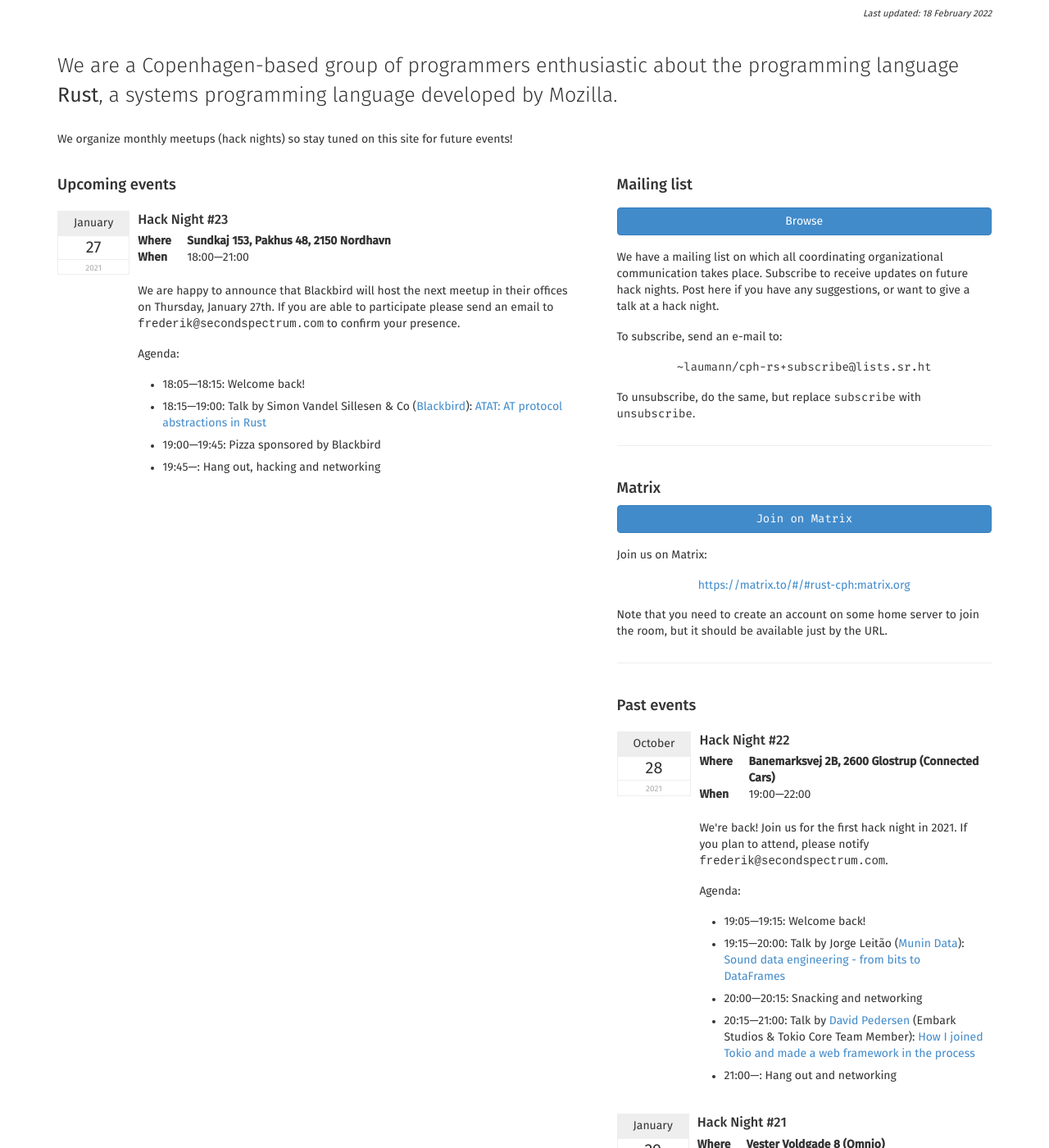
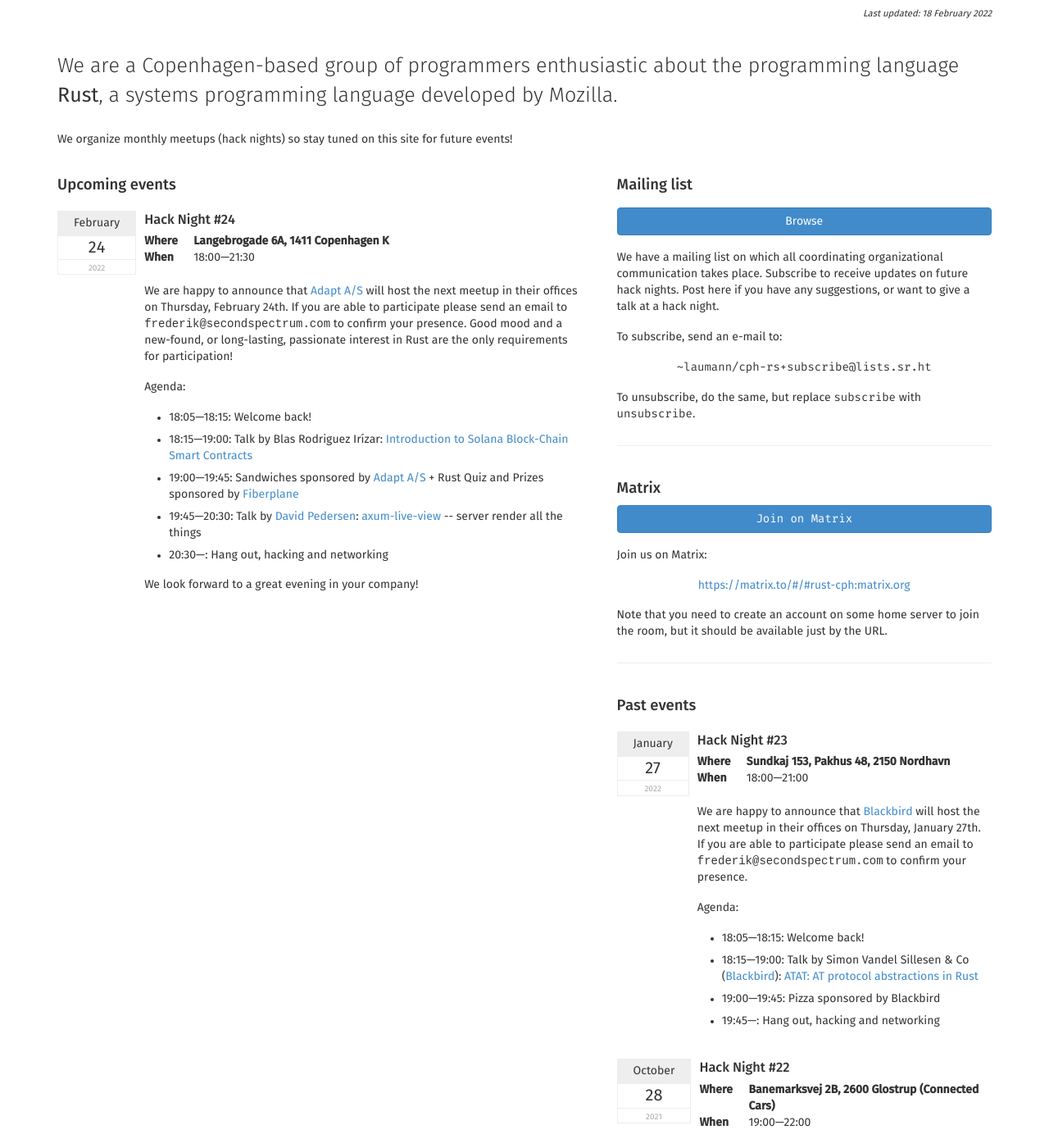
Before and after one commit to laumann/cph.rs, a Jekyll site: the page built from index.html, in a window 1280 px wide and 1400 px high, scrolled down 192 px. Shown: the whole window at 82% size. Built offline with Jekyll 4.4.1, drawn with Linux system fonts in a browser that asks for light colours; Markdown is read by kramdown in place of the engine named in the settings.

Commit message:
Added hacknight 24, and changed to spaces for indentation

```diff
--- a/index.html
+++ b/index.html
@@ -21,36 +21,41 @@ title: The Copenhagen Rust Group
             <h2>Upcoming events</h2>
             <article class="event">
                 <div class="event-date">
-				    <p class="event-month">January</p>
-			            <p class="event-day">27</p>
-			            <p class="event-year">2021</p>
+                    <p class="event-month">February</p>
+                    <p class="event-day">24</p>
+                    <p class="event-year">2022</p>
                 </div>
                 <div class="event-desc">
                     <h3 class="event-desc-header">
-					    Hack Night #23
+                    Hack Night #24
                 </h3>
 
                 <dl class="dl-horizontal">
                     <dt>Where</dt>
-				      <dd><strong>Sundkaj 153, Pakhus 48, 2150 Nordhavn</strong><dd>
+                    <dd><strong>Langebrogade 6A, 1411 Copenhagen K</strong><dd>
 
                     <dt>When</dt>
-				      <dd>18:00&mdash;21:00</dd>
+                    <dd>18:00&mdash;21:30</dd>
                 </dl>
 
-				    <p>We are happy to announce that Blackbird will host the next meetup in their offices on Thursday, January 27th. If you are able to participate please send an email to <kbd>frederik</kbd><!-- space --><kbd>@</kbd><!-- more space --><kbd>secondspectrum.com</kbd> to confirm your presence.
+                <p>We are happy to announce that <a href="https://adaptagency.com/">Adapt A/S</a> will host the next meetup in their offices on Thursday, February 24th. If you are able to participate please send an email to <kbd>frederik</kbd><!-- space --><kbd>@</kbd><!-- more space --><kbd>secondspectrum.com</kbd> to confirm your presence. Good mood and a new-found, or long-lasting, passionate interest in Rust are the only requirements for participation!
                 </p>
 
                 <p>Agenda:
                     <ul>
                         <li>18:05&mdash;18:15: Welcome back!</li>
-					<li>18:15&mdash;19:00: Talk by Simon Vandel Sillesen & Co (<a href="https://blackbird.online/">Blackbird</a>): <a href="https://github.com/BlackbirdHQ/atat">ATAT: AT protocol abstractions in Rust</a></li>
-					<li>19:00&mdash;19:45: Pizza sponsored by Blackbird </li>
-					<li>19:45&mdash;: Hang out, hacking and networking
+                        <li>18:15&mdash;19:00: Talk by Blas Rodriguez Irízar: <a href="https://github.com/solana-labs/solana">Introduction to Solana Block-Chain Smart Contracts</a></li>
+                        <li>19:00&mdash;19:45: Sandwiches sponsored by <a href="https://adaptagency.com/">Adapt A/S</a> + Rust Quiz and Prizes sponsored by <a href="https://twitter.com/fiberplane">Fiberplane</a></li>
+                        <li>19:45&mdash;20:30: Talk by <a href="https://github.com/davidpdrsn">David Pedersen</a>: <a href="https://github.com/davidpdrsn/axum-live-view">axum-live-view</a> -- server render all the things
+                        <li>20:30&mdash;: Hang out, hacking and networking
                     </ul>
+                </p>
+                <p>
+                    We look forward to a great evening in your company!
                 </p>
                 </div>
             </article>
+
       </div>
       <div class="col-md-5">
     <h2>Mailing list</h2>
@@ -83,6 +88,38 @@ title: The Copenhagen Rust Group
     <hr />
 
     <h2>Past events</h2>
+        <article class="event">
+          <div class="event-date">
+            <p class="event-month">January</p>
+                <p class="event-day">27</p>
+                <p class="event-year">2022</p>
+            </div>
+            <div class="event-desc">
+                <h3 class="event-desc-header">
+                Hack Night #23
+            </h3>
+
+            <dl class="dl-horizontal">
+                <dt>Where</dt>
+                <dd><strong>Sundkaj 153, Pakhus 48, 2150 Nordhavn</strong><dd>
+
+                <dt>When</dt>
+                <dd>18:00&mdash;21:00</dd>
+            </dl>
+
+            <p>We are happy to announce that <a href="https://blackbird.online/">Blackbird</a> will host the next meetup in their offices on Thursday, January 27th. If you are able to participate please send an email to <kbd>frederik</kbd><!-- space --><kbd>@</kbd><!-- more space --><kbd>secondspectrum.com</kbd> to confirm your presence.
+            </p>
+
+            <p>Agenda:
+                <ul>
+                    <li>18:05&mdash;18:15: Welcome back!</li>
+                    <li>18:15&mdash;19:00: Talk by Simon Vandel Sillesen & Co (<a href="https://blackbird.online/">Blackbird</a>): <a href="https://github.com/BlackbirdHQ/atat">ATAT: AT protocol abstractions in Rust</a></li>
+                    <li>19:00&mdash;19:45: Pizza sponsored by Blackbird </li>
+                    <li>19:45&mdash;: Hang out, hacking and networking
+                </ul>
+            </p>
+            </div>
+        </article>
         <article class="event">
           <div class="event-date">
             <p class="event-month">October</p>
```
Lines whose indentation alone changed are shown as unchanged.
